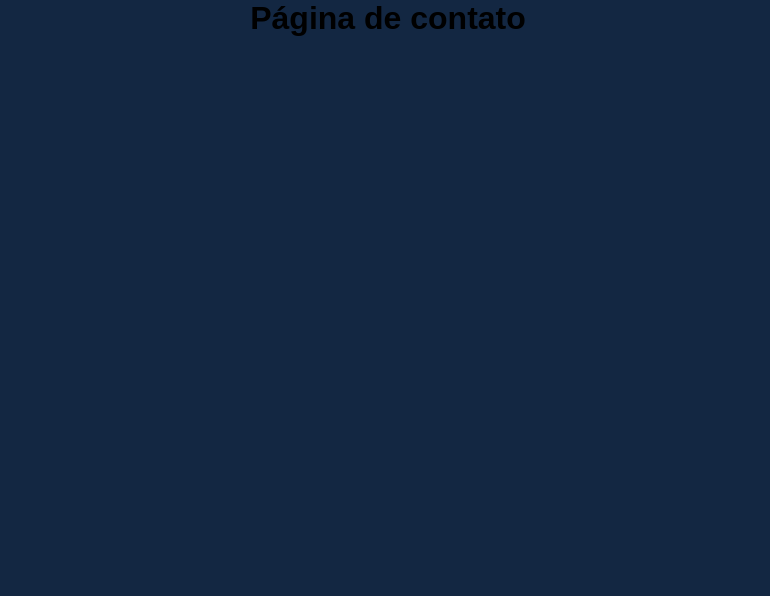
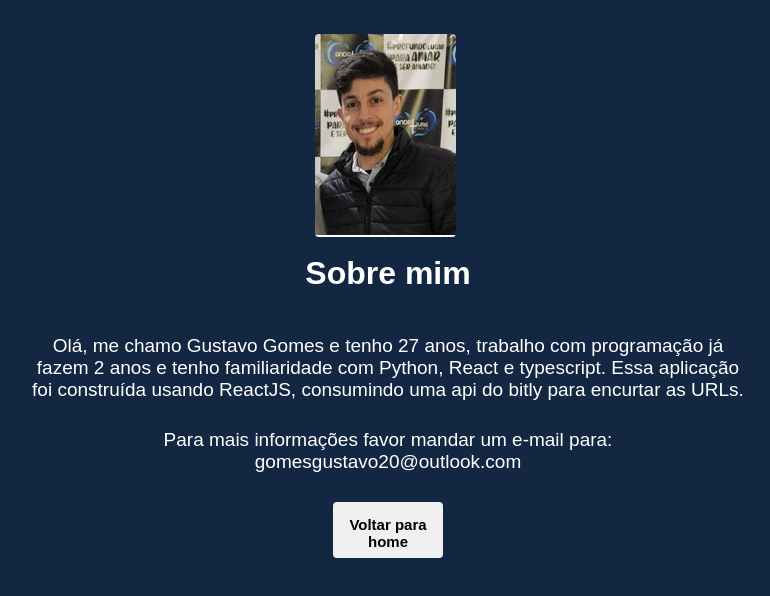
Before and after one commit to Gusthgomes/MeuLink, a React (Create React App) app: page /contact in a window 1280 px wide. Shown: the top 596 px of the page, without its empty margins (252-1022 px from the left). Built offline with nearby package versions, Linux system fonts and the light colour scheme.

Commit message:
feat: finished contact page

```diff
--- a/src/components/Menu/index.js
+++ b/src/components/Menu/index.js
@@ -16,6 +16,10 @@ export default function Menu(){
             <Link className='menu-item' to="/links">
                 Meus links
             </Link>
+
+            <Link className='menu-item' to="/contact">
+                Sobre mim
+            </Link>
         </div>
     )
 }
--- /dev/null
+++ b/src/pages/Contacts/contact.css
@@ -0,0 +1,75 @@
+.container-geral{
+    max-width: 1120px;
+    display: flex;
+    flex-direction: column;
+    align-items: center;
+    justify-content: center;
+    margin: 34px 0;
+}
+
+.container-geral img{
+    border-radius: 4px;
+    margin: 0 10px;
+}
+
+.container-geral h1{
+    color: #fff;
+    margin: 14px 0;
+}
+
+.container-info{
+    max-width: 720px;
+    display: flex;
+    flex-direction: column;
+    align-items: center;
+    margin: 15px 0;
+    animation: slideY 2s;
+}
+
+@keyframes slideY{
+    from{
+        transform: translateY(90px);
+    }
+    to{
+        transform: translateY(0px);
+    }
+}
+
+.container-info p{
+    color: #fff;
+    font-size: 19px;
+    margin: 14px 0;
+    text-align: center;
+}
+
+.button{
+    width: 110px;
+    height: 56px;
+    padding: 14px 14px;
+    justify-content: center;
+    align-items: center;
+    text-align: center;
+    background-color: #f0f0f0;
+    color: #000;
+    font-weight: bold;
+    border: 0;
+    border-radius: 4px;
+    animation: slideButton 2s;
+    text-decoration: none;
+    font-size: 15px;
+}
+
+@keyframes slideButton{
+    from{
+        transform: translateY(90px);
+    }
+    to{
+        transform: translateY(0px);
+    }
+}
+
+@media (max-width: 750px){
+    .container-info{
+        width: 80%;
+    }
+}
--- a/src/pages/Contacts/index.js
+++ b/src/pages/Contacts/index.js
@@ -1,7 +1,29 @@
+import './contact.css';
+import { Link } from 'react-router-dom';
+
 export default function Contact(){
     return(
-        <div>
-            <h1>Página de contato</h1>
+        <div className="container-geral">
+
+            <div className="container-header">
+                <img src="foto.png" alt="foto"/>
+                <h1>Sobre mim</h1>
+            </div>
+
+            <div className="container-info">
+                <p>
+                    Olá, me chamo Gustavo Gomes e tenho 27 anos, trabalho com programação já fazem 2 anos e tenho familiaridade com Python, React e typescript. Essa aplicação foi construída usando ReactJS, consumindo uma api do bitly para encurtar as URLs.
+                </p>
+
+                <p>
+                    Para mais informações favor mandar um e-mail para: gomesgustavo20@outlook.com
+                </p>
+            </div>
+
+            <Link className='button' to="/">
+                Voltar para home
+            </Link>
+
         </div>
     )
 }
```
Also changed, not shown: public/foto.png (added).
